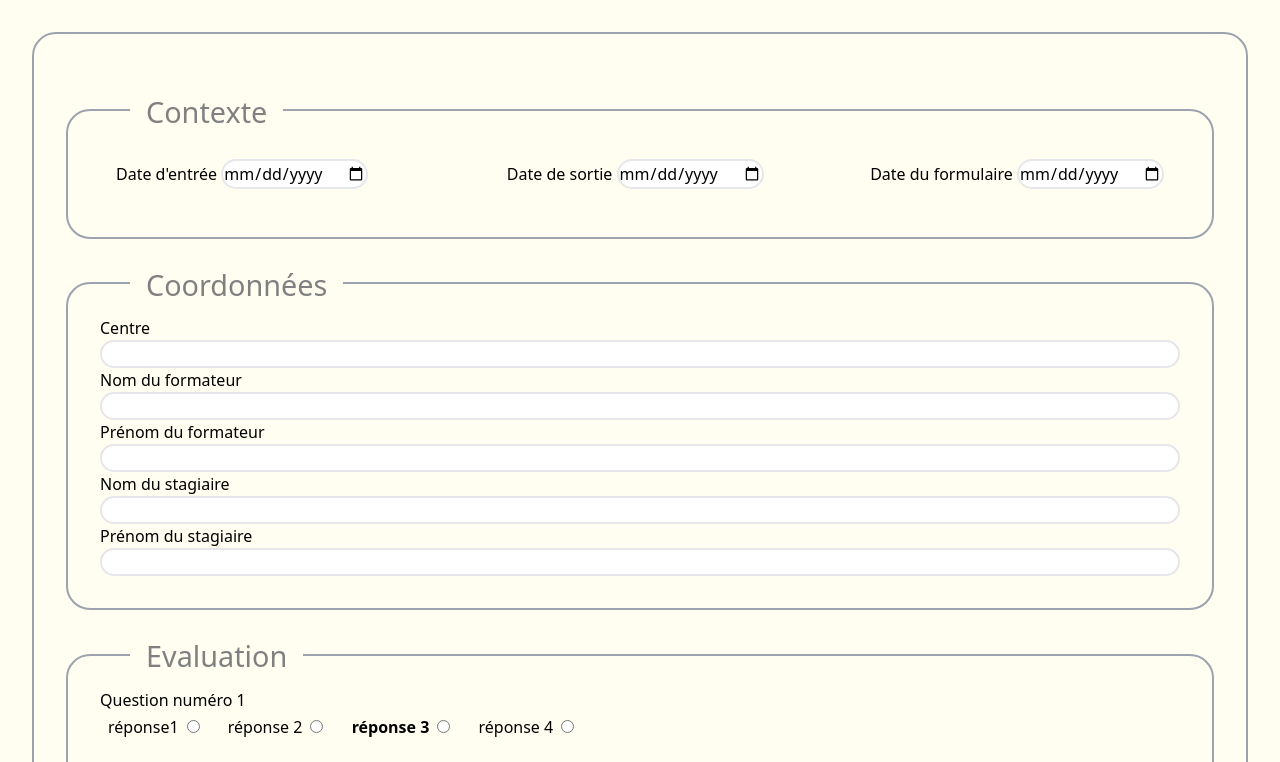
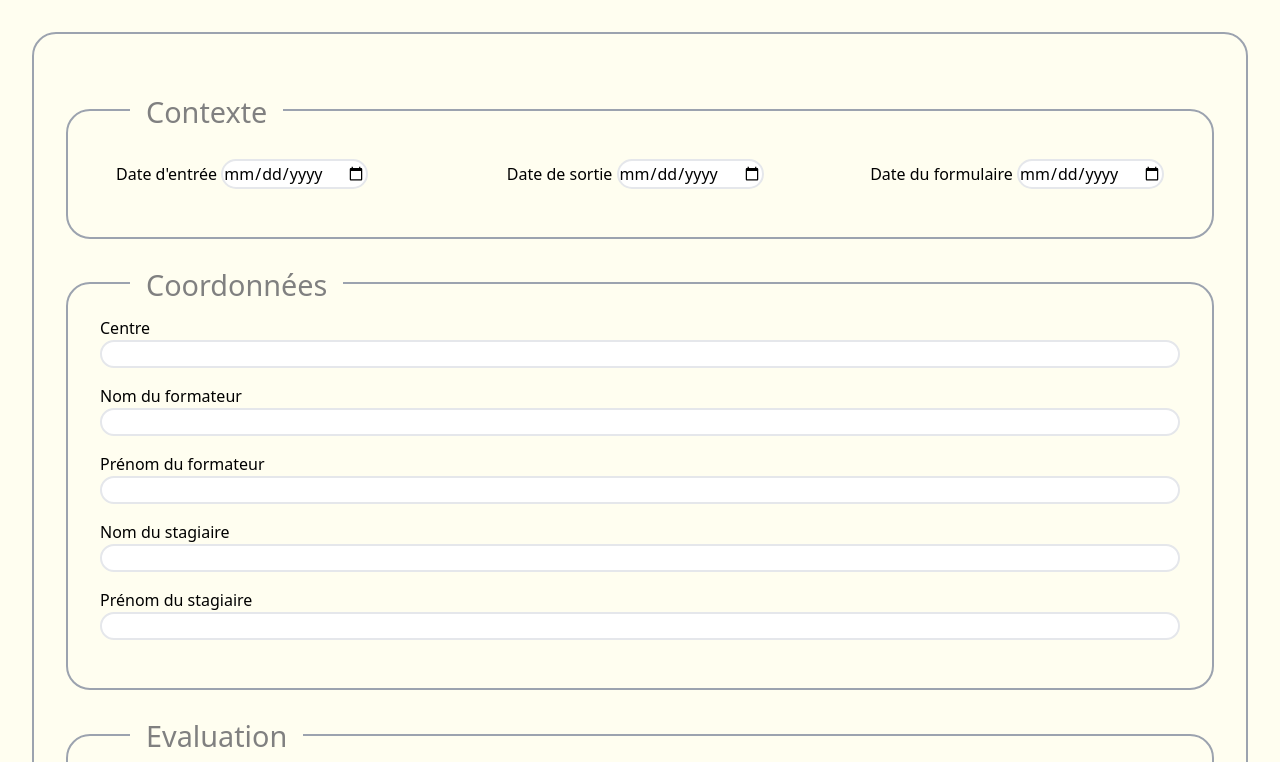
Before and after one commit to cepegra/tailwind-css-Gutsu91, a plain HTML site: page index.html in a window 1280 px wide. Shown: the top 762 px of the page. Drawn offline with nearby package versions, Linux system fonts and the light colour scheme.

Commit message:
Add files via upload
fine-tuned style

```diff
--- a/index.html
+++ b/index.html
@@ -92,15 +92,15 @@
                 <h2 class="mon-h2">Coordonnées</h2>
                 <fieldset name="coordonnees" class="my-fieldset flex flex-col">
                     <label for="centre">Centre</label>
-                    <input type="text"id="centre" class="my-lightframe">
+                    <input type="text"id="centre" class="my-lightframe mb-4">
                     <label for="formateur--nom">Nom du formateur</label>
-                    <input type="text"id="formateur--nom" class="my-lightframe">
+                    <input type="text"id="formateur--nom" class="my-lightframe mb-4">
                     <label for="formateur--prenom">Prénom du formateur</label>
-                    <input type="text"id="formateur--prenom" class="my-lightframe">
+                    <input type="text"id="formateur--prenom" class="my-lightframe mb-4">
                     <label for="stagiaire--nom">Nom du stagiaire</label>
-                    <input type="text"id="stagiaire--nom" class="my-lightframe">
+                    <input type="text"id="stagiaire--nom" class="my-lightframe mb-4">
                     <label for="stagiaire--prenom">Prénom du stagiaire</label>
-                    <input type="text" id="stagiaire--prenom" class="my-lightframe">
+                    <input type="text" id="stagiaire--prenom" class="my-lightframe mb-4">
                 </fieldset>
             </section>
             <section>
```
